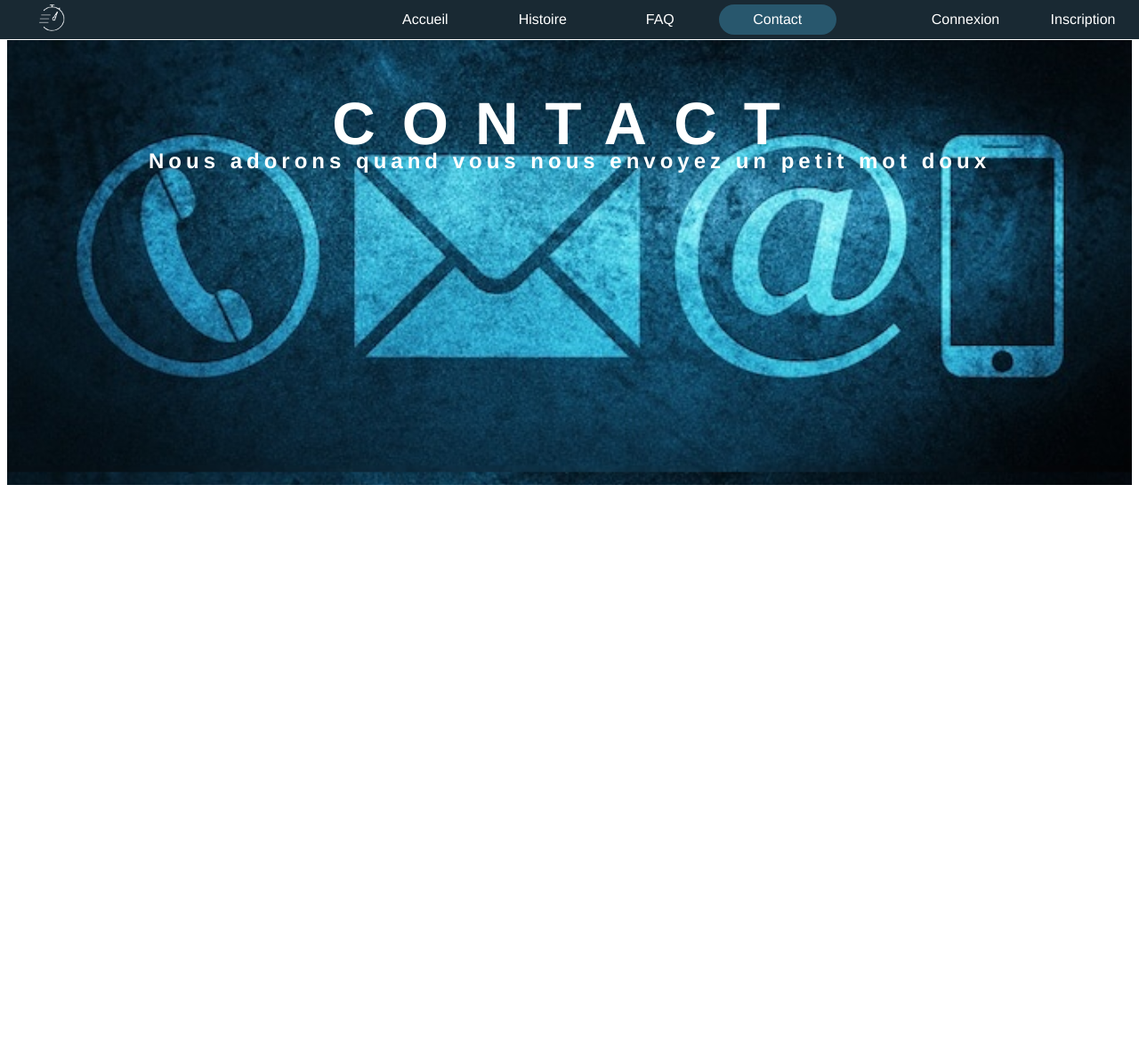
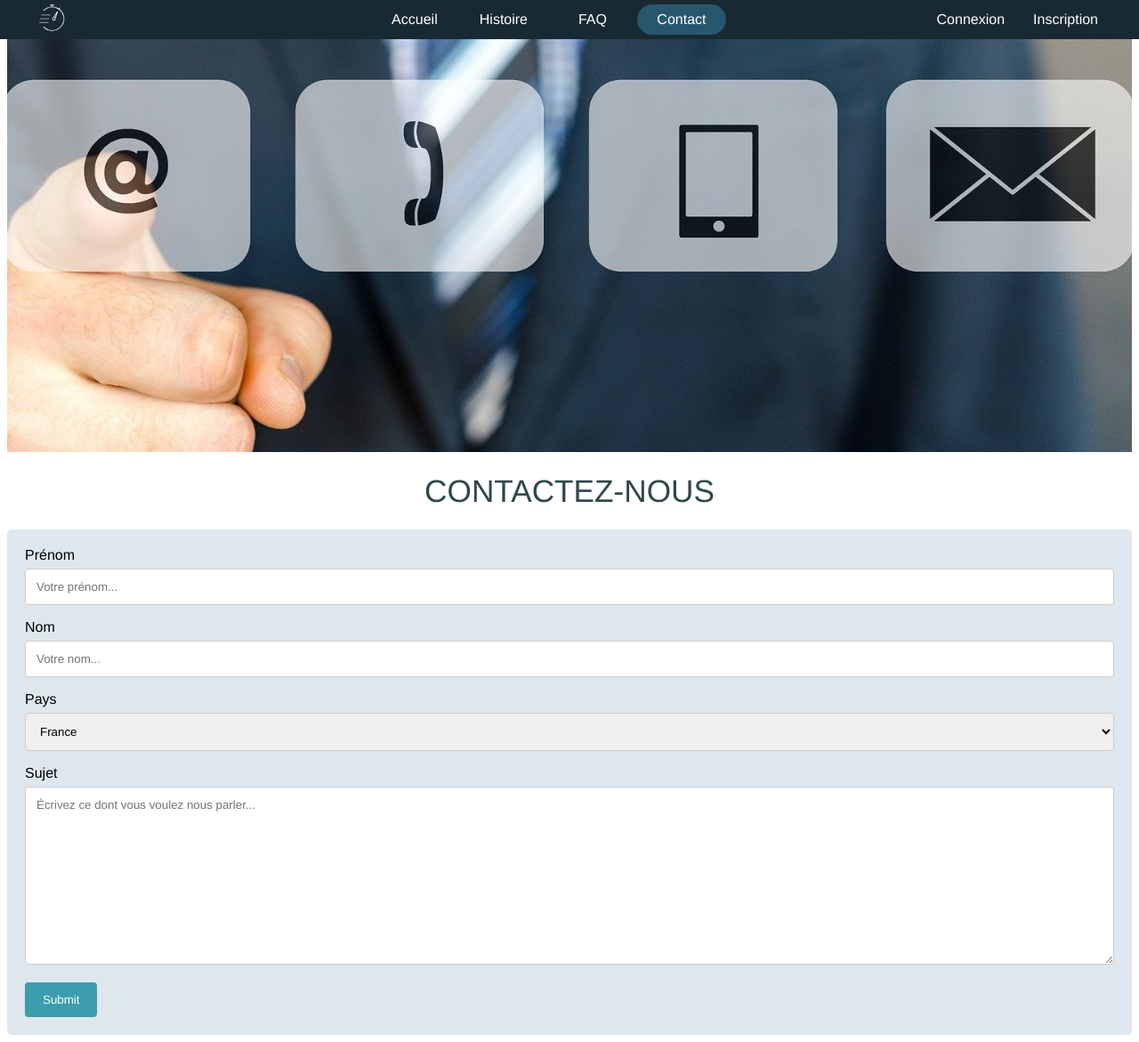
Before and after one commit to SilongXu/ISEP-BeyondSight-WEB-Project, a PHP site: page /contact.html in a window 1280 px wide. Shown: the whole page at 89% size. Before the commit the page ends 545 px from the top, so only its background shows below. Run offline with PHP 8.4, Linux system fonts and the light colour scheme.

Commit message:
FAQ améliorer + Contact CSS done

```diff
--- a/FAQ.html
+++ b/FAQ.html
@@ -40,7 +40,7 @@
             <p class = "answer">blabla<p/>
         </div>
         <div class = "faq_div_4">
-            <h3 class = "question">Mes informations personnelles sont-elles visbles par tous ?<h3/>
+            <h3 class = "question">Mes informations personnelles sont-elles visibles par tous ?<h3/>
             <p class = "answer">blabla<p/>
         </div>
         <div class = "faq_div_5">
@@ -48,7 +48,7 @@
             <p class = "answer">blabla<p/>
         </div>
         <div class = "faq_div_6">
-            <h3 class = "question">Comment traitons-nous vos donées ?<h3/>
+            <h3 class = "question">Comment traitons-nous vos données ?<h3/>
             <p class = "answer">blabla<p/>
         </div>
 
--- a/contact.html
+++ b/contact.html
@@ -28,10 +28,32 @@
     	</nav>
 
     	<!-- Contact Page 1 -->
-    	<div class = "contact_page_1">
-	    	<h1 class = "bs_title">Contact</h1>
-	    	<h2 class = "bs_subtitle">Nous adorons quand vous nous envoyez un petit mot doux</h2>
-    	</div>
+    	<div class = "contact_div_1"></div>
+        <div class = "contact_div_2">
+            <h1 class = "contact_title">Contactez-nous</h1>
+        </div>
+
+        <div class="container">
+        <form action="">
+            <label for="fname">Prénom</label>
+            <input type="text" id="fname" name="firstname" placeholder="Votre prénom...">
+
+            <label for="lname">Nom</label>
+            <input type="text" id="lname" name="lastname" placeholder="Votre nom...">
+
+            <label for="country">Pays</label>
+            <select id="country" name="country">
+              <option value="france">France</option>
+              <option value="canada">Canada</option>
+              <option value="belgique">Belgique</option>
+            </select>
+
+            <label for="subject">Sujet</label>
+            <textarea id="subject" name="subject" placeholder="Écrivez ce dont vous voulez nous parler..." style="height:200px"></textarea>
+
+            <input type="submit" value="Submit">
+        </form>
+</div>
 
     </div>
     </body>
--- a/styles.css
+++ b/styles.css
@@ -274,14 +274,61 @@ html {
 
 /* !!!!!!!!!!!!!!!!!!!!!!!!!!!!!!!!! */
 
-.contact_page_1{
-	background-image: url("images/contact.jpg");
+.contact_div_1{
+	background-image: url("images/contact3.jpg");
 	background-color: #333;
 	background-size: 100%;
+	background-repeat: no-repeat;
 	width: 100%;
 	margin: 0;
 	padding: 0;
 	height: 500px;
+}
+
+
+.contact_title{
+	text-align: center;
+	justify-content: center;
+	color: #2e484c;
+	font-family: 'Helvetica Neue', sans-serif;
+	font-size: 2.2em;
+	font-weight: normal;
+	text-transform: uppercase;
+	display: flex;
+
+}
+
+body {font-family: Arial, Helvetica, sans-serif;}
+* {box-sizing: border-box;}
+
+input[type=text], select, textarea {
+  width: 100%;
+  padding: 12px;
+  border: 1px solid #ccc;
+  border-radius: 4px;
+  box-sizing: border-box;
+  margin-top: 6px;
+  margin-bottom: 16px;
+  resize: vertical;
+}
+
+input[type=submit] {
+  background-color: #3B9DAD;
+  color: white;
+  padding: 12px 20px;
+  border: none;
+  border-radius: 4px;
+  cursor: pointer;
+}
+
+input[type=submit]:hover {
+  background-color: #2F7F8D;
+}
+
+.container {
+  border-radius: 5px;
+  background-color: #DFE7EE;
+  padding: 20px;
 }
 
 /* !!!!!!!!!!!!!!!!!!!!!!!!!!!!!!!!! */
```
Also changed, not shown: images/contact us.jpg (added), images/contact-1.jpg (added), images/contact2.jpg (added), images/contact3.jpg (added), 1 other file.
